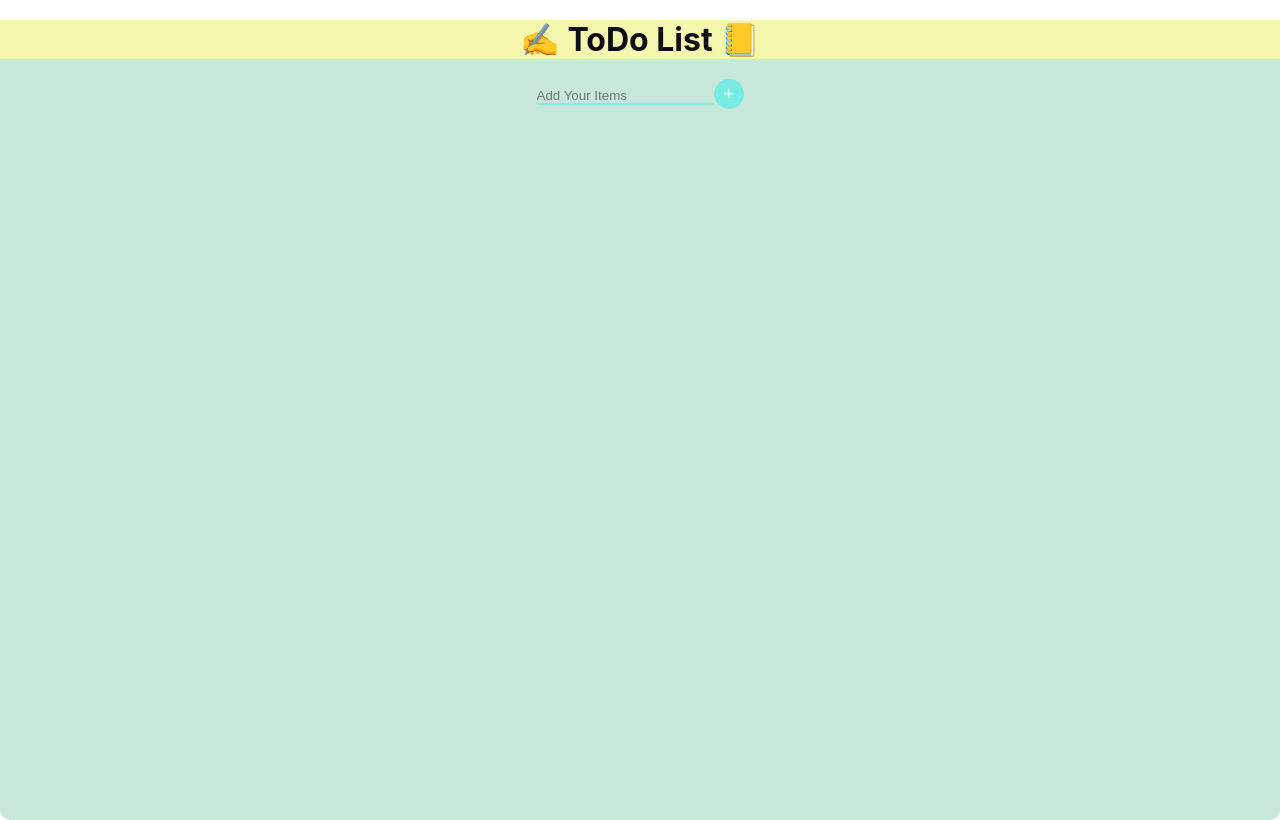
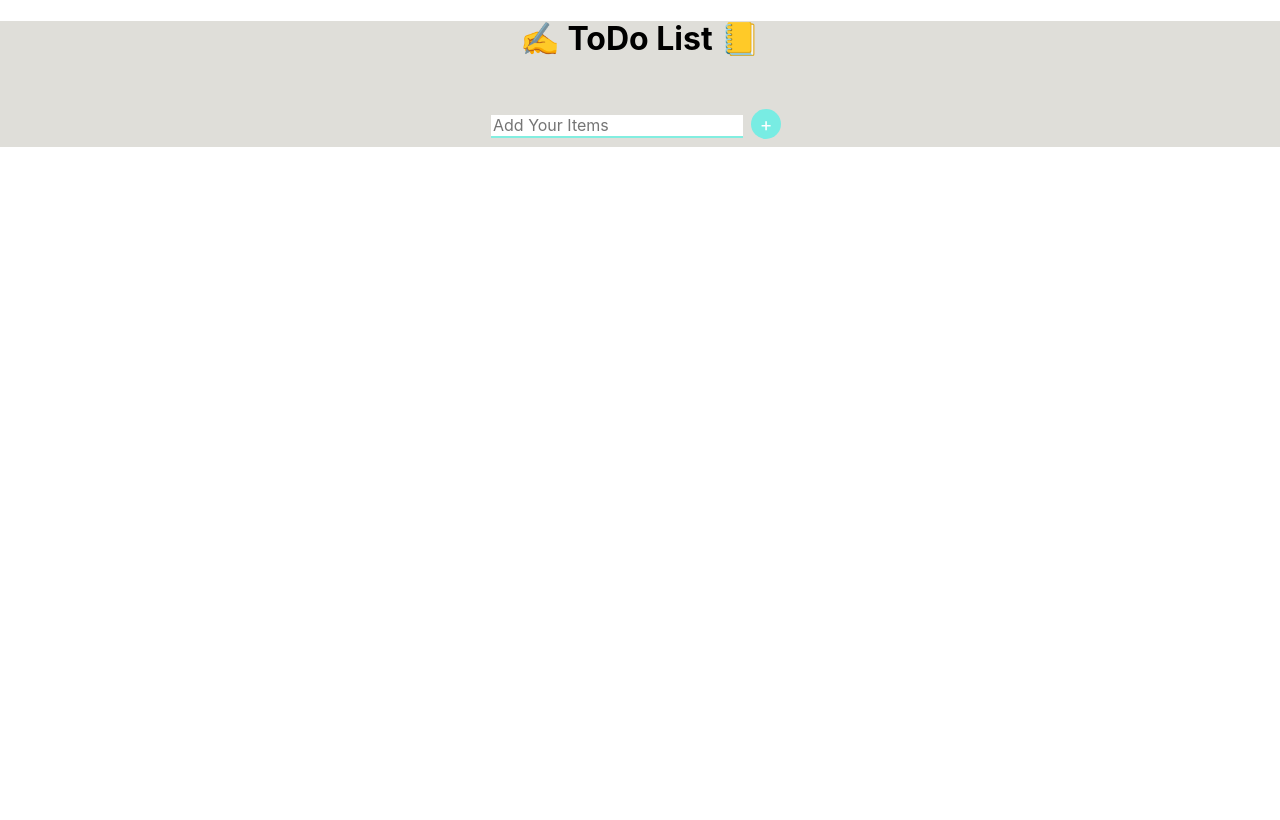
Before and after one commit to krisanu886/ToDo-list, a React (Create React App) app: page / in a window 1280 px wide. Built offline with nearby package versions, Linux system fonts and the light colour scheme.

Commit message:
change some styles

```diff
--- a/public/index.html
+++ b/public/index.html
@@ -1,8 +1,9 @@
-<!DOCTYPE html>
+<!doctype html>
 <html lang="en">
   <head>
-    <meta charset="utf-8" />
-    <link rel="icon" href="%PUBLIC_URL%/favicon.ico" />
+    <!-- Required meta tags -->
+    <meta charset="utf-8"/>
+   <link rel="icon" href="%PUBLIC_URL%/favicon.ico" />
     <meta name="viewport" content="width=device-width, initial-scale=1" />
     <meta name="theme-color" content="#000000" />
     <meta
@@ -11,6 +12,9 @@
     />
     <link rel="apple-touch-icon" href="%PUBLIC_URL%/logo192.png" />
     <link rel="manifest" href="%PUBLIC_URL%/manifest.json" />
+    <!-- Tachyons.io css  -->
+    <link rel="stylesheet" href="https://unpkg.com/tachyons@4.12.0/css/tachyons.min.css"/>
+
     <title>ToDo-App</title>
   </head>
   <body>
--- a/src/ToDoList.js
+++ b/src/ToDoList.js
@@ -4,15 +4,13 @@ import { FcFullTrash } from "react-icons/fc";
 import { FaPencilAlt } from "react-icons/fa";
 import "./style.css";
 
-
 //Get items in local storage.
 const getItems = () => {
   let list = localStorage.getItem("lists");
   console.log(list);
-  if(list){
+  if (list) {
     return JSON.parse(localStorage.getItem("lists"));
-  }
-  else{
+  } else {
     return [];
   }
 };
@@ -47,20 +45,23 @@ const ToDoList = () => {
   // ----------- //
   return (
     <>
-      <div className="container">
-        <h1 className="h1">✍️ ToDo List 📒</h1>
+      <div className="container ">
+        <div className="tc ma3 ">
+          <h1 className="h1 mb5 dim">✍️ ToDo List 📒</h1>
           <input
+          className=""
             type="text"
             value={inputList}
             placeholder="Add Your Items"
             onChange={inputItems}
           />
-        <button onClick={itemSubmit}>+ </button>
+          <button className="ma2" onClick={itemSubmit}> + </button>
+        </div>
         {/* Display empty array using map method */}
         {items.map((itemsValue, index) => {
           return (
-            <div className="map" key={index}>
-              <textArea className="fl w-20" type="text" value={inputList}>
+            <div className="map fl w-20 pa2 " key={index}>
+              <textArea className="bg-lightest-blue" type="text" value={inputList}>
                 {itemsValue}
               </textArea>
 
--- a/src/style.css
+++ b/src/style.css
@@ -1,31 +1,43 @@
-*{
-    box-sizing: border-box;
+/* *{
+
     padding: 0;
    margin: 0;
 }
+
+.h1{
+    margin-top: 20px;
+    margin-bottom: 20px;
+    background-color: rgb(245, 247, 174);
+    color: rgb(15, 13, 24);
+}
+.map{
+    margin: 10px;
+    border: none;
+    width: 400px;
+    height: 200px;
+
+}
+.mapButton{
+     display: flex;
+    flex-direction: row;
+
+}
+
+textArea{
+    border: none;
+    width: 150px;
+    height: 80px;
+
+} */
 .container{
-    width: 100%;
-    height: 100vh;
-    text-align: center;
-    align-items: center;
-    justify-content: center;
-    /* display: flex;
-    flex-direction: row; */
-    border-radius: 10px;
-    background-color: rgb(200, 231, 219);
+    background-color:  #dfded9;
+    color: #000000;
 }
-/* .container2{
-    width: 25%;
-    height: 50vh;
-    background-color: white;
-    border-radius: 15px;
-    box-shadow: 0 0 10px 2px greenyellow;
-} */
 input{
     border: none;
     border-bottom: 2px solid rgb(130, 238, 224);
     outline: none;
-    background-color: rgb(200, 231, 219);
+
 }
 button{
     width: 30px;
@@ -38,38 +50,16 @@ button{
 
 }
 button:hover{
-    /* background-color: springgreen; */
     cursor: pointer;
     box-shadow: 2px 2px 2px 2px rgb(179, 182, 182);
-}
-.h1{
-    margin-top: 20px;
-    margin-bottom: 20px;
-    background-color: rgb(245, 247, 174);
-    color: rgb(15, 13, 24);
-}
-.map{
-    margin: 10px;
-    border: none;
-    width: 80px;
-
-}
-.mapButton{
-     display: flex;
-    flex-direction: row;
-
 }
 i{
     font-size: larger;
     margin: 5px;
+    border: none;
+    border-radius: 50%;
 }
 i:hover{
     cursor: pointer;
     box-shadow: 2px 2px 2px 2px rgb(179, 182, 182);
 }
-textArea{
-    border: none;
-    width: 150px;
-    height: 80px;
-
-}
```
Lines whose indentation alone changed are shown as unchanged.
